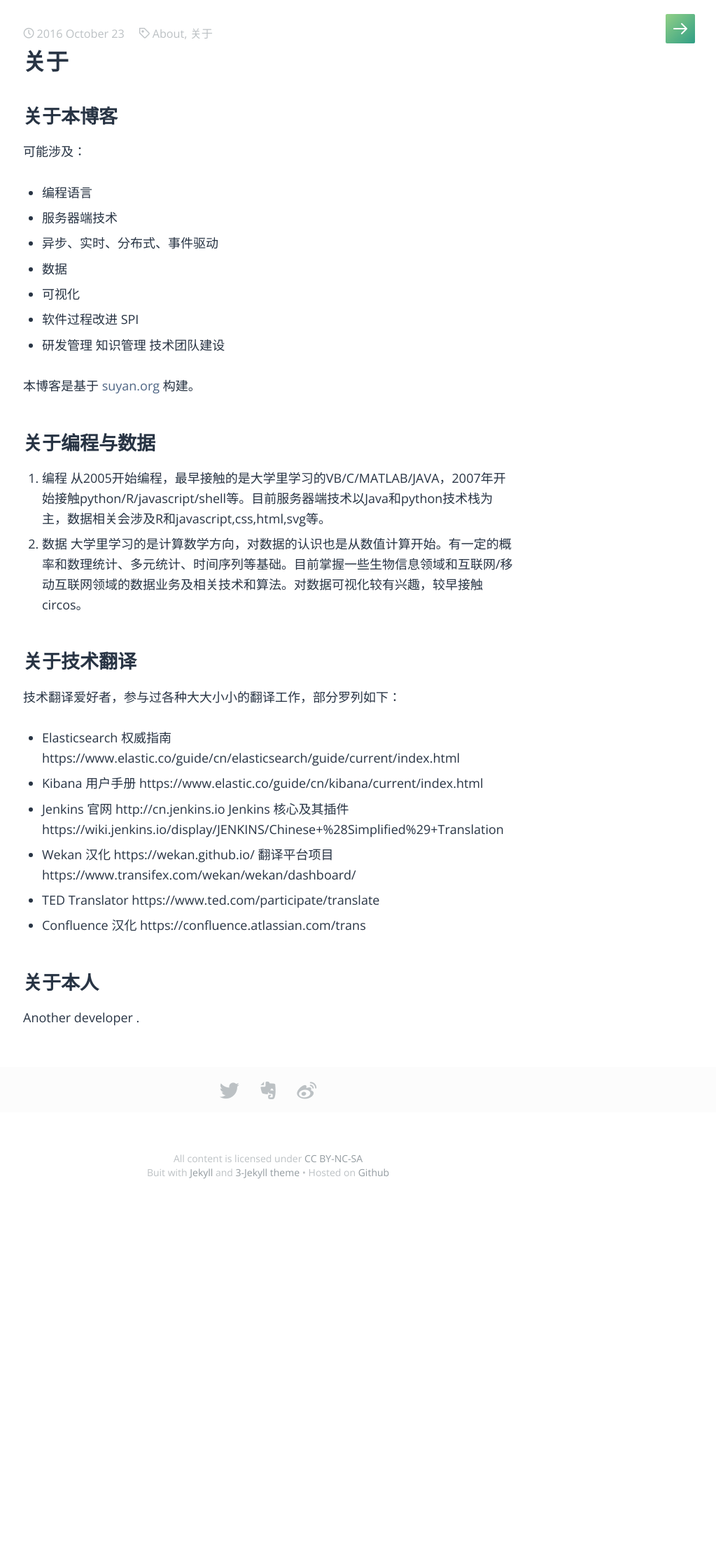
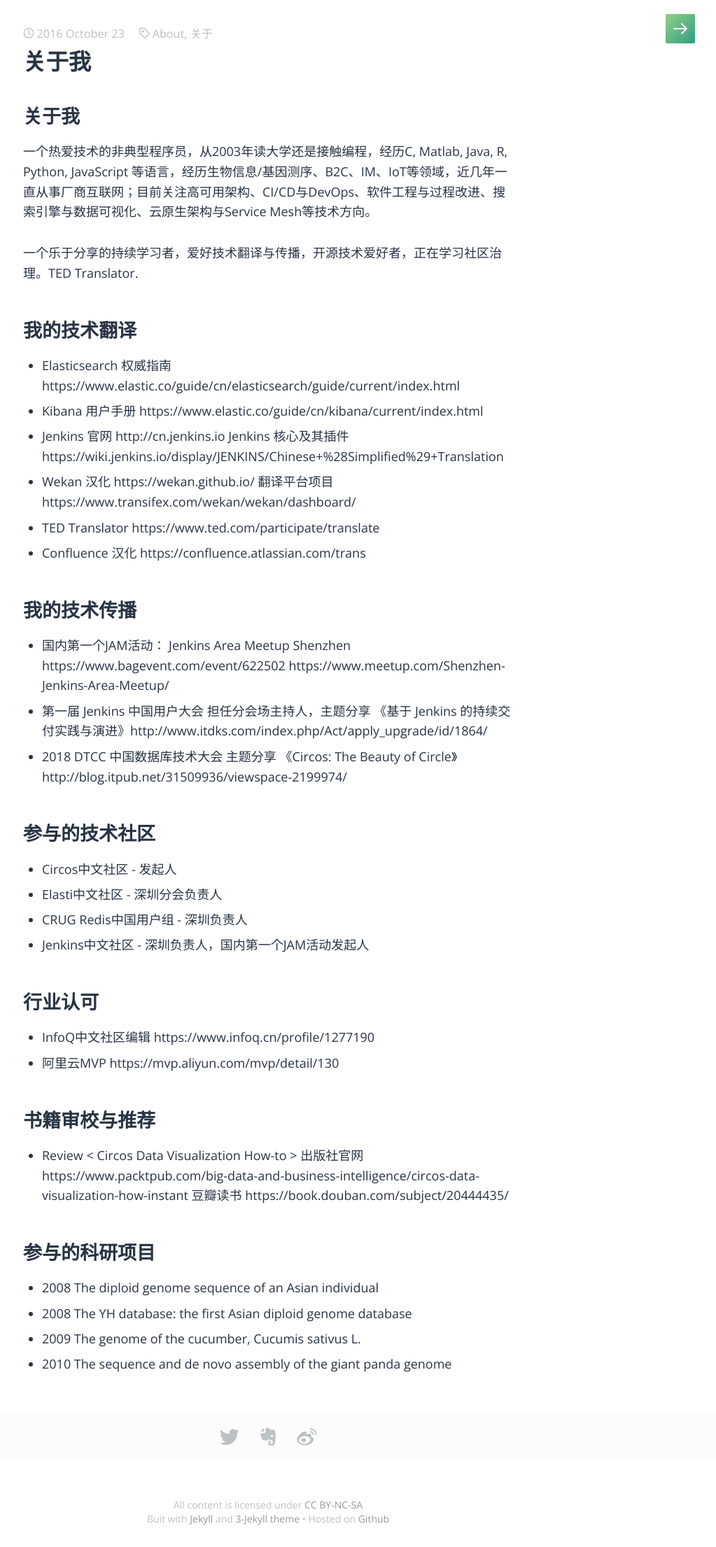
Before and after one commit to node/node.github.io, a Jekyll site: the page built from _posts/personal/2016-10-23-about-me.md, in a window 1280 px wide. Shown: the whole page at 70% size, without its empty margins (257-1280 px from the left). Built offline with Jekyll 4.4.1, drawn with Linux system fonts in a browser that asks for light colours; some web fonts are replaced.

Commit message:
Update 2016-10-23-about-me.md

```diff
--- a/_posts/personal/2016-10-23-about-me.md
+++ b/_posts/personal/2016-10-23-about-me.md
@@ -1,36 +1,18 @@
 ---
 layout: post
-title: 关于
+title: 关于我
 category: 个人生活
 tags: [About , 关于]
-description: 关于本博客，关于编程与数据，关于我
+description: 关于我
 ---
 
-## 关于本博客
+## 关于我
+一个热爱技术的非典型程序员，从2003年读大学还是接触编程，经历C, Matlab, Java, R, Python, JavaScript 等语言，经历生物信息/基因测序、B2C、IM、IoT等领域，近几年一直从事厂商互联网；目前关注高可用架构、CI/CD与DevOps、软件工程与过程改进、搜索引擎与数据可视化、云原生架构与Service Mesh等技术方向。
 
-可能涉及：
-
-- 编程语言
-- 服务器端技术
-- 异步、实时、分布式、事件驱动
-- 数据
-- 可视化
-- 软件过程改进 SPI
-- 研发管理 知识管理 技术团队建设
-
-本博客是基于 [suyan.org](https://github.com/suyan/suyan.github.io) 构建。
-
-## 关于编程与数据
-
-1. 编程
-    从2005开始编程，最早接触的是大学里学习的VB/C/MATLAB/JAVA，2007年开始接触python/R/javascript/shell等。目前服务器端技术以Java和python技术栈为主，数据相关会涉及R和javascript,css,html,svg等。
-2. 数据
-    大学里学习的是计算数学方向，对数据的认识也是从数值计算开始。有一定的概率和数理统计、多元统计、时间序列等基础。目前掌握一些生物信息领域和互联网/移动互联网领域的数据业务及相关技术和算法。对数据可视化较有兴趣，较早接触circos。
+一个乐于分享的持续学习者，爱好技术翻译与传播，开源技术爱好者，正在学习社区治理。TED Translator.
 
 
-## 关于技术翻译
-
-技术翻译爱好者，参与过各种大大小小的翻译工作，部分罗列如下：
+## 我的技术翻译
 * Elasticsearch 权威指南 https://www.elastic.co/guide/cn/elasticsearch/guide/current/index.html
 * Kibana 用户手册 https://www.elastic.co/guide/cn/kibana/current/index.html
 * Jenkins 官网  http://cn.jenkins.io  Jenkins 核心及其插件 https://wiki.jenkins.io/display/JENKINS/Chinese+%28Simplified%29+Translation
@@ -38,7 +20,30 @@ description: 关于本博客，关于编程与数据，关于我
 * TED Translator   https://www.ted.com/participate/translate
 * Confluence 汉化  https://confluence.atlassian.com/trans
 
+## 我的技术传播
+* 国内第一个JAM活动： Jenkins Area Meetup Shenzhen https://www.bagevent.com/event/622502  https://www.meetup.com/Shenzhen-Jenkins-Area-Meetup/
+* 第一届 Jenkins 中国用户大会 担任分会场主持人，主题分享 《基于 Jenkins 的持续交付实践与演进》http://www.itdks.com/index.php/Act/apply_upgrade/id/1864/
+* 2018 DTCC 中国数据库技术大会 主题分享 《Circos: The Beauty of Circle》 http://blog.itpub.net/31509936/viewspace-2199974/
 
-## 关于本人
+## 参与的技术社区
+* Circos中文社区 - 发起人
+* Elasti中文社区 - 深圳分会负责人
+* CRUG Redis中国用户组 - 深圳负责人
+* Jenkins中文社区 - 深圳负责人，国内第一个JAM活动发起人
 
-Another developer .
+## 行业认可
+* InfoQ中文社区编辑 https://www.infoq.cn/profile/1277190
+* 阿里云MVP https://mvp.aliyun.com/mvp/detail/130
+
+
+## 书籍审校与推荐
+* Review < Circos Data Visualization How-to >
+  出版社官网 https://www.packtpub.com/big-data-and-business-intelligence/circos-data-visualization-how-instant
+  豆瓣读书 https://book.douban.com/subject/20444435/
+
+
+## 参与的科研项目
+* 2008 The diploid genome sequence of an Asian individual
+* 2008 The YH database: the first Asian diploid genome database
+* 2009 The genome of the cucumber, Cucumis sativus L.
+* 2010 The sequence and de novo assembly of the giant panda genome
```
